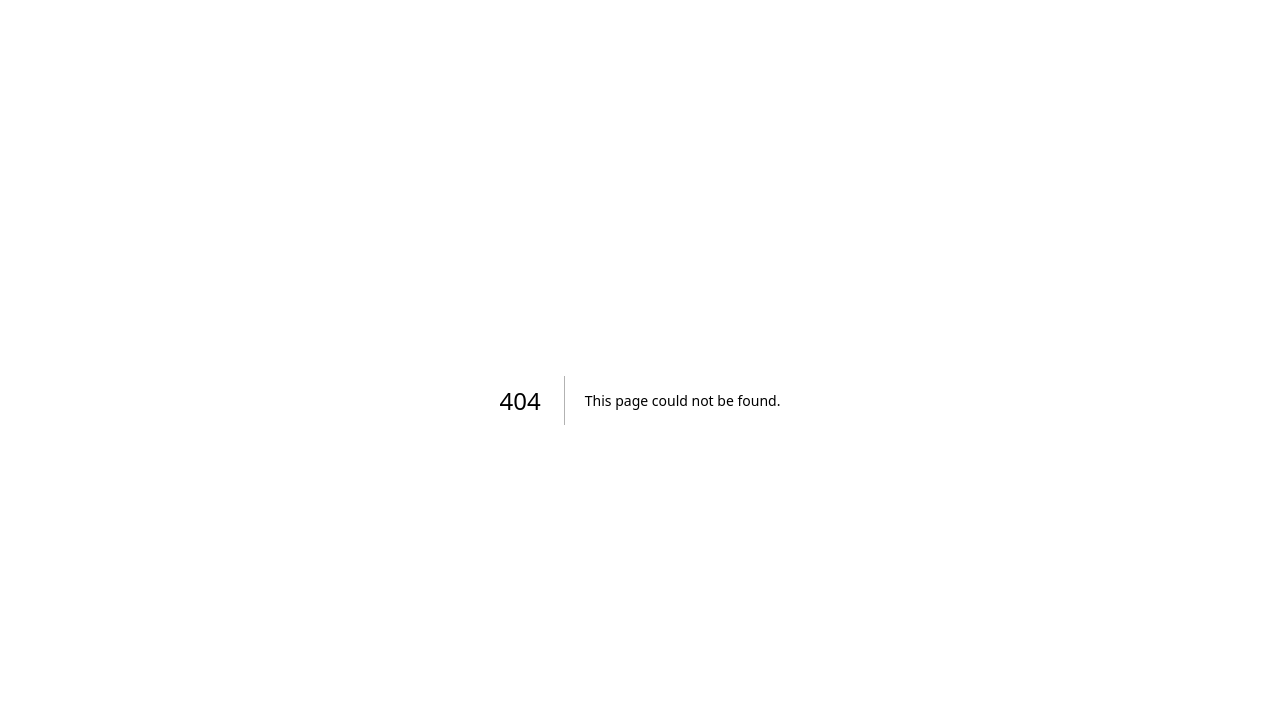
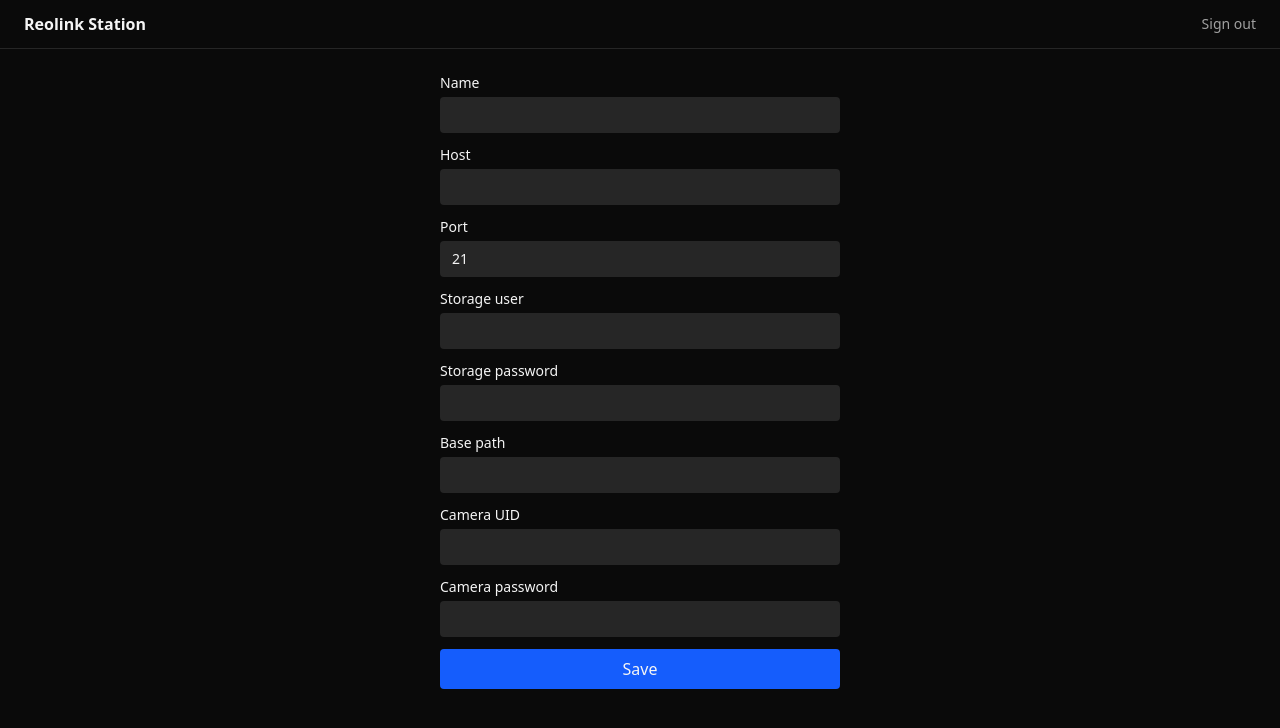
Before and after one commit to v-dev-cl/reolink-station, a Next.js app in the folder web/: page /profiles/new in a window 1280 px wide. Before the commit this address had no page. Shown: the top 728 px of the page. Built offline with nearby package versions, Linux system fonts and the light colour scheme.

Commit message:
feat(web): profile create/edit form (blank secret = keep) + detail page

```diff
--- /dev/null
+++ b/web/src/app/profiles/[id]/page.tsx
@@ -0,0 +1,25 @@
+'use client';
+import { use, useEffect, useState } from 'react';
+import { useRouter } from 'next/navigation';
+import { api, CameraProfile } from '@/lib/api';
+import ProfileForm from '@/components/ProfileForm';
+import SharePanel from '@/components/SharePanel';
+import NavBar from '@/components/NavBar';
+
+export default function ProfileDetail({ params }: { params: Promise<{ id: string }> }) {
+  const { id } = use(params);
+  const router = useRouter();
+  const [p, setP] = useState<CameraProfile | null>(null);
+  useEffect(() => { api.get<CameraProfile>(`/camera-profiles/${id}`).then(setP).catch(() => setP(null)); }, [id]);
+  if (!p) return <><NavBar /><main className="p-6 text-neutral-400">Loading…</main></>;
+  return (
+    <>
+      <NavBar />
+      <main className="mx-auto max-w-md">
+        <h1 className="px-6 pt-6 text-xl font-semibold">{p.name}</h1>
+        <ProfileForm mode="edit" profileId={id} initial={p} onDone={() => router.replace('/')} />
+        <SharePanel profileId={id} />
+      </main>
+    </>
+  );
+}
--- /dev/null
+++ b/web/src/app/profiles/new/page.tsx
@@ -0,0 +1,9 @@
+'use client';
+import { useRouter } from 'next/navigation';
+import ProfileForm from '@/components/ProfileForm';
+import NavBar from '@/components/NavBar';
+
+export default function NewProfile() {
+  const router = useRouter();
+  return <><NavBar /><ProfileForm mode="create" onDone={() => router.replace('/')} /></>;
+}
--- /dev/null
+++ b/web/src/components/ProfileForm.tsx
@@ -0,0 +1,60 @@
+'use client';
+import { useState } from 'react';
+import { api, MaskedCamera, MaskedStorage } from '@/lib/api';
+
+type Initial = { name: string; storage: MaskedStorage; camera: MaskedCamera };
+
+export default function ProfileForm(props:
+  | { mode: 'create'; onDone: () => void }
+  | { mode: 'edit'; profileId: string; initial: Initial; onDone: () => void }) {
+  const init = props.mode === 'edit' ? props.initial : undefined;
+  const [name, setName] = useState(init?.name ?? '');
+  const [host, setHost] = useState(init?.storage.host ?? '');
+  const [port, setPort] = useState(String(init?.storage.port ?? 21));
+  const [sUser, setSUser] = useState(init?.storage.user ?? '');
+  const [sPass, setSPass] = useState('');
+  const [basePath, setBasePath] = useState(init?.storage.basePath ?? '');
+  const [uid, setUid] = useState(init?.camera.uid ?? '');
+  const [cPass, setCPass] = useState('');
+  const [error, setError] = useState('');
+
+  async function submit(e: React.FormEvent) {
+    e.preventDefault(); setError('');
+    const storage: Record<string, unknown> = { host, port: Number(port), user: sUser, basePath };
+    const camera: Record<string, unknown> = { uid };
+    if (sPass) storage.pass = sPass;           // blank = keep stored (edit) / required by API (create)
+    if (cPass) camera.password = cPass;
+    try {
+      if (props.mode === 'create') await api.post('/camera-profiles', { name, storage, camera });
+      else await api.patch(`/camera-profiles/${props.profileId}`, { name, storage, camera });
+      props.onDone();
+    } catch { setError('Could not save'); }
+  }
+
+  const editing = props.mode === 'edit';
+  const secretPlaceholder = editing ? 'leave blank to keep' : '';
+  return (
+    <form onSubmit={submit} className="mx-auto flex max-w-md flex-col gap-3 p-6">
+      <Field label="Name" value={name} onChange={setName} required />
+      <Field label="Host" value={host} onChange={setHost} required />
+      <Field label="Port" value={port} onChange={setPort} />
+      <Field label="Storage user" value={sUser} onChange={setSUser} required />
+      <Field label="Storage password" value={sPass} onChange={setSPass} type="password" placeholder={secretPlaceholder} required={!editing} />
+      <Field label="Base path" value={basePath} onChange={setBasePath} required />
+      <Field label="Camera UID" value={uid} onChange={setUid} required />
+      <Field label="Camera password" value={cPass} onChange={setCPass} type="password" placeholder={secretPlaceholder} required={!editing} />
+      {error && <p role="alert" className="text-sm text-red-400">{error}</p>}
+      <button className="rounded bg-blue-600 py-2">Save</button>
+    </form>
+  );
+}
+
+function Field({ label, value, onChange, type = 'text', required, placeholder }:
+  { label: string; value: string; onChange: (v: string) => void; type?: string; required?: boolean; placeholder?: string }) {
+  return (
+    <label className="flex flex-col gap-1 text-sm">{label}
+      <input aria-label={label} type={type} value={value} placeholder={placeholder} required={required}
+        onChange={(e) => onChange(e.target.value)} className="rounded bg-neutral-800 px-3 py-2" />
+    </label>
+  );
+}
--- /dev/null
+++ b/web/src/components/SharePanel.tsx
@@ -0,0 +1,13 @@
+'use client';
+// Stub for Task 5 (sharing panel). Renders a placeholder so /profiles/[id] builds and
+// renders correctly ahead of Task 5, which will replace this with the real share list
+// (list/add/revoke shares via GET/POST/DELETE /camera-profiles/:id/shares).
+export default function SharePanel({ profileId }: { profileId: string }) {
+  void profileId;
+  return (
+    <section className="mx-auto max-w-md px-6 pb-6">
+      <h2 className="text-sm font-medium text-neutral-400">Sharing</h2>
+      <p className="mt-1 text-sm text-neutral-500">Coming soon.</p>
+    </section>
+  );
+}
```
Also changed, not shown: 1 other file (tests, documents, lock files or other folders).
